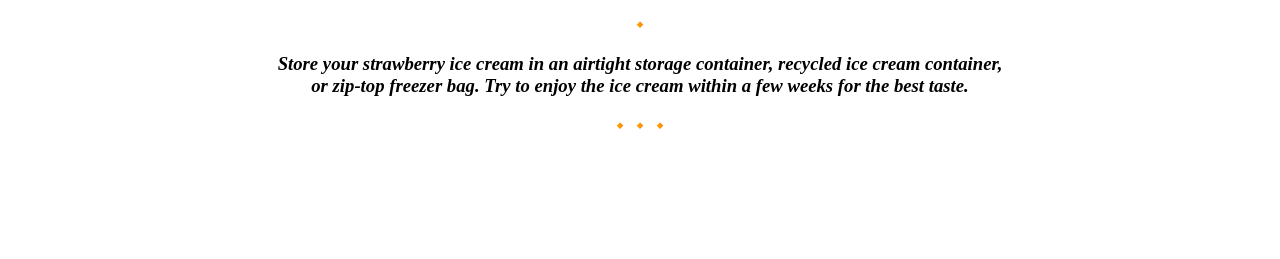
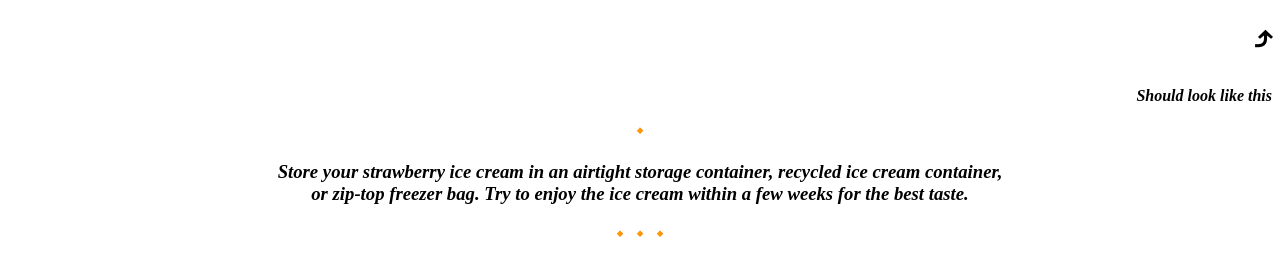
Before and after one commit to alejnaH/odin-recipes, a plain HTML site: page strawberryIcecream.html in a window 1280 px wide. Shown: the part 587-846 px from the top of the page. Before the commit the page ends 800 px from the top, so only its background shows below. Drawn offline with Linux system fonts and the light colour scheme.

Commit message:
Fixed strawberry ice cream page

```diff
--- a/strawberryIcecream.html
+++ b/strawberryIcecream.html
@@ -30,6 +30,9 @@
         <li>Transfer to an airtight container and freeze until firm.</li>
     </ol></h3></p>
 
+    <p><h1 align="right"</h1>⤴</p>
+    <p><h4 align="right"</h4><em>Should look like this</em></p>
+
     <p><center>🔸</center></p>
     <p><h3><em><center>Store your strawberry ice cream in an airtight storage container, recycled ice cream container,
         <br>or zip-top freezer bag. Try to enjoy the ice cream within a few weeks for the best taste.</center></em></h3></p>
```
